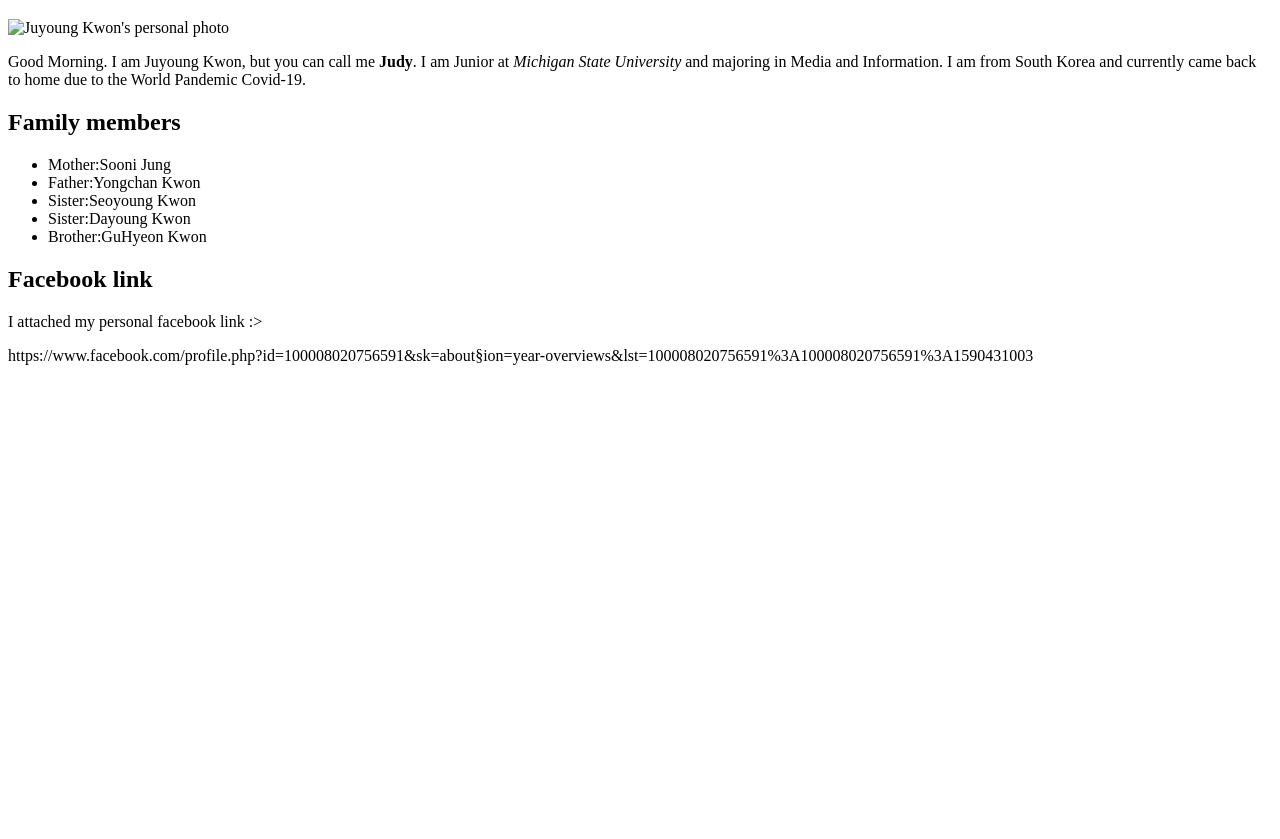
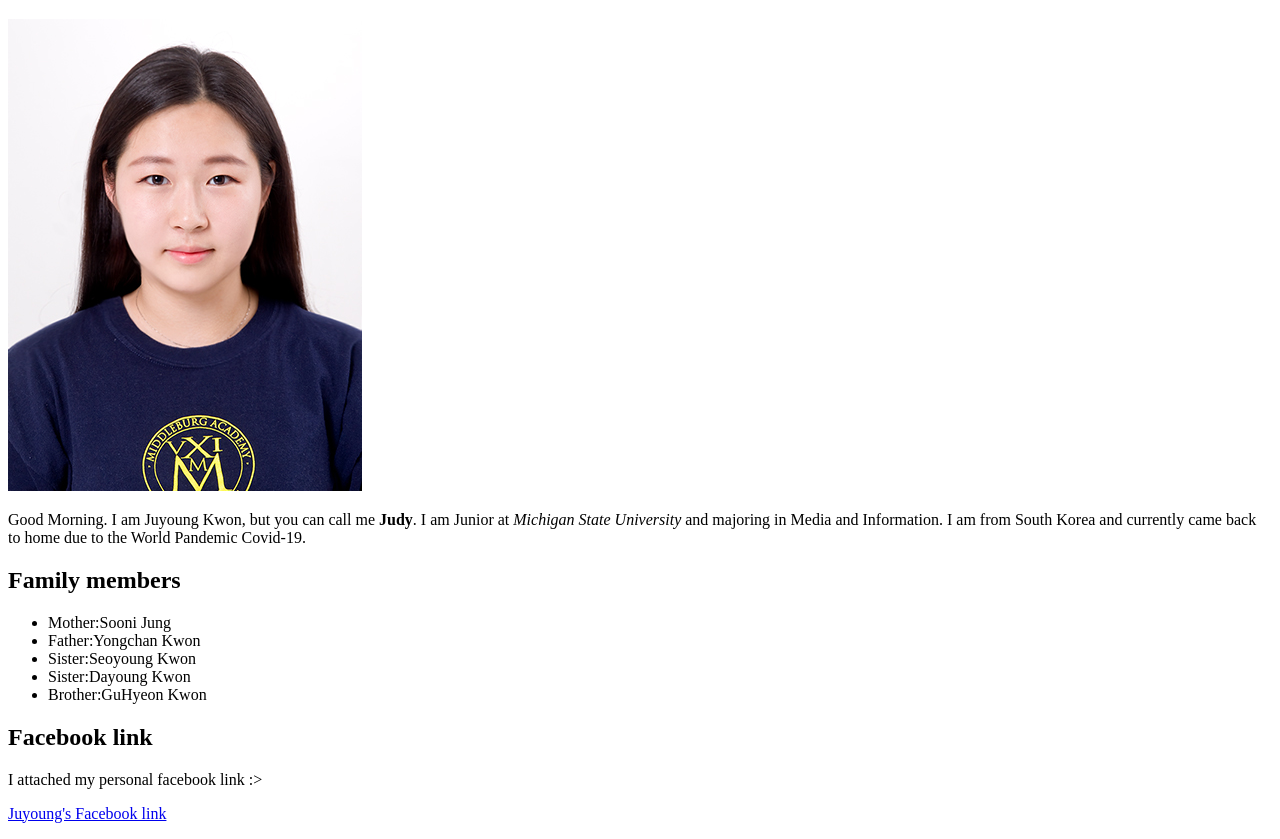
Before and after one commit to jkwon2021/mi349_personal_sit, a plain HTML site: page index.html in a window 1280 px wide. Shown: the part 61-900 px from the top of the page. Before the commit the page ends 800 px from the top, so only its background shows below. Drawn offline with Linux system fonts and the light colour scheme.

Commit message:
second commit

```diff
--- a/index.html
+++ b/index.html
@@ -8,7 +8,7 @@
 <body>
     <h1 id="introduction" class='name-heading'>Judy (Juyoung) Kwon</h1>
 
-    <p><img scr="mi349-personal_site/jkwon.jpg" alt="Juyoung Kwon's personal photo"></p>
+    <p><img src="jkwon.jpg" alt="Juyoung Kwon's personal photo"></p>
 
     <p>Good Morning. I am Juyoung Kwon, but you can call me <strong>Judy</strong>.
     I am Junior at <em>Michigan State University</em> and majoring in Media and Information.
@@ -25,6 +25,6 @@
 
     <h2>Facebook link</h2>
     <p>I attached my personal facebook link :></p>
-    <P>https://www.facebook.com/profile.php?id=100008020756591&sk=about&section=year-overviews&lst=100008020756591%3A100008020756591%3A1590431003</p>
+    <P><a href="https://www.facebook.com/profile.php?id=100008020756591&sk=about&section=year-overviews&lst=100008020756591%3A100008020756591%3A1590431003">Juyoung's Facebook link</a></p>
 </body>
 </html>
```
